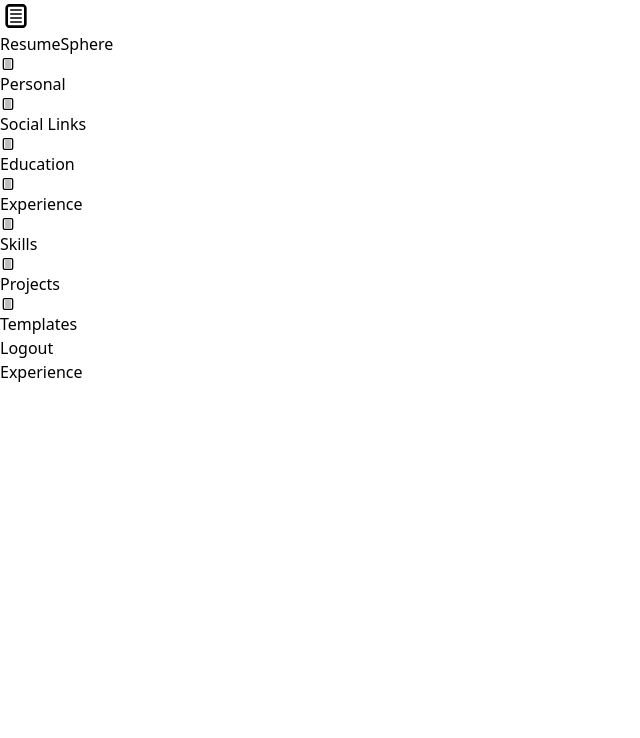
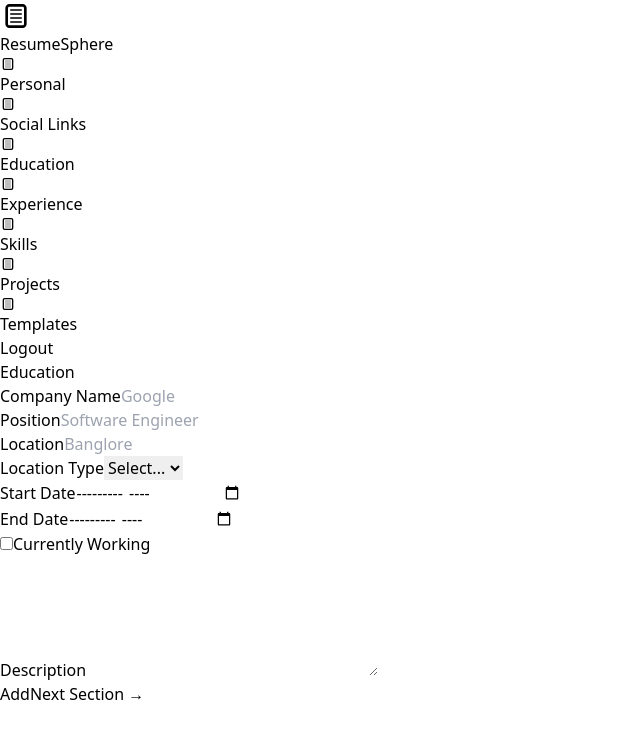
Before and after one commit to codewithbharat/ResumeSphere, a React (Vite) app in the folder client/: page /dashboard/experience in a window 1280 px wide. Shown: the top 738 px of the page, without its empty margins (0-640 px from the left). Built offline with nearby package versions, Linux system fonts and the light colour scheme.

Commit message:
ecperienceForm done

```diff
--- a/client/src/pages/MoreInfo/Education.jsx
+++ b/client/src/pages/MoreInfo/Education.jsx
@@ -123,6 +123,7 @@
                                 <input type="text" name="instName" id="instName" value={institute.instName}
                                     className='border-2 border-indigo-300 rounded-md p-2 my-2 text-xl'
                                     onChange={handleChange}
+                                    placeholder='harvard university'
                                     required
                                 />
                             </div>
@@ -131,6 +132,7 @@
                                 <input type="text" name="degree" id="degree" value={institute.degree}
                                     className='border-2 border-indigo-300 rounded-md p-2 my-2 text-xl'
                                     onChange={handleChange}
+                                    placeholder='B.Tech'
                                     required
                                 />
 
@@ -143,6 +145,7 @@
                                 <input type="text" name="course" id="course" value={institute.course}
                                     className='border-2 border-indigo-300 rounded-md p-2 my-2 text-xl'
                                     onChange={handleChange}
+                                    placeholder='Computer Science'
                                     required
                                 />
                             </div>
@@ -151,6 +154,7 @@
                                 <input type="text" name="grade" id="grade" value={institute.grade}
                                     className='border-2 border-indigo-300 rounded-md p-2 my-2 text-xl'
                                     onChange={handleChange}
+                                    placeholder='9.5'
                                     required
                                 />
                             </div>
--- a/client/src/pages/MoreInfo/Experience.jsx
+++ b/client/src/pages/MoreInfo/Experience.jsx
@@ -1,10 +1,154 @@
-import React from 'react'
+import React, { useState } from 'react'
 import DasboardLayout from '../../components/DashboardLayout'
 
+
 const Experience = () => {
+
+    const [experienceData, setExperienceData] = useState([]);
+    const [experience, setExperience] = useState({
+        companyName: '',
+        position: '',
+        location: '',
+        locationType: '',
+        startDate: '',
+        endDate: '',
+        description: '',
+        currentlyWorking: false,
+    });
+
+    const handleChange = (e) => {
+        setExperience({ ...experience, [e.target.name]: e.target.value });
+    }
+
+    const handleSubmit = (e) => {
+        e.preventDefault();
+        console.log(experience);
+    }
+
     return (
         <DasboardLayout>
-            Experience
+            <div className="flex flex-col px-2 md:px-4 lg:px-12">
+                <h1 className='text-4xl'>Education</h1>
+                <div className="flex flex-col-reverse md:flex-col">
+                    <form
+                        onSubmit={handleSubmit}
+                        className='bg-white p-2 md:p-4 rounded-md shadow-md my-4 '
+                    >
+                        <div className="flex flex-col md:flex-row">
+                            <div className='flex flex-col basis-1/2 m-2'>
+                                <label htmlFor="companyName" className='text-2xl font-semibold' >Company Name</label>
+                                <input type="text" name="companyName" id="companyName" value={experience.companyName}
+                                    className='border-2 border-indigo-300 rounded-md p-2 my-2 text-xl'
+                                    placeholder='Google' onChange={handleChange}
+                                    required
+                                />
+                            </div>
+                            <div className='flex flex-col basis-1/2 m-2'>
+                                <label htmlFor="position" className='text-2xl font-semibold' >Position</label>
+                                <input type="text" name="position" id="position" value={experience.position}
+                                    className='border-2 border-indigo-300 rounded-md p-2 my-2 text-xl'
+                                    placeholder='Software Engineer' onChange={handleChange}
+                                    required
+                                />
+
+                            </div>
+                        </div>
+
+                        <div className="flex flex-col md:flex-row">
+                            <div className='flex flex-col basis-1/2 m-2'>
+                                <label htmlFor="location" className='text-2xl font-semibold' >Location</label>
+                                <input type="text" name="location" id="location" value={experience.location}
+                                    className='border-2 border-indigo-300 rounded-md p-2 my-2 text-xl'
+                                    placeholder='Banglore' onChange={handleChange}
+                                    required
+                                />
+                            </div>
+                            <div className='flex flex-col basis-1/2 m-2'>
+                                <label htmlFor="locationType" className='text-2xl font-semibold'>Location Type</label>
+                                <select
+                                    name="locationType"
+                                    id="locationType"
+                                    value={experience.locationType}
+                                    onChange={handleChange}
+                                    className='border-2 border-indigo-300 rounded-md p-2 my-2 text-xl'
+                                >
+                                    <option value="" disabled>Select...</option>
+                                    <option value="on-site">On-site</option>
+                                    <option value="hybrid">Hybrid</option>
+                                    <option value="remote">Remote</option>
+                                </select>
+                            </div>
+                        </div>
+
+                        <div className="flex flex-col md:flex-row">
+                            <div className='flex flex-col basis-1/2 m-2'>
+                                <label htmlFor="startDate" className='text-2xl font-semibold' >Start Date</label>
+                                <input type="month" name="startDate" id="startDate" value={experience.startDate}
+                                    className='border-2 border-indigo-300 rounded-md p-2 my-2 text-xl'
+                                    onChange={handleChange}
+                                    required
+                                />
+                            </div>
+                            <div className='flex flex-col basis-1/2 m-2'>
+                                <label htmlFor="endDate" className='text-2xl font-semibold' >End Date</label>
+                                <input type="month" name="endDate" id="endDate" value={experience.endDate}
+                                    className='border-2 border-indigo-300 rounded-md p-2 my-2 text-xl'
+                                    onChange={handleChange}
+                                />
+
+                            </div>
+                        </div>
+
+                        <div className='px-2 text-xl font-mono'>
+                            <label>
+
+                                <input
+                                    name="currentlyWorking"
+                                    type="checkbox"
+                                    className='mr-2'
+                                    checked={experience.currentlyWorking}
+                                    onChange={() => setExperience({ ...experience, currentlyWorking: !experience.currentlyWorking })}
+                                />
+                                Currently Working
+                            </label>
+                        </div>
+
+                        <div className='flex flex-col m-2'>
+                            <label htmlFor="description" className='text-2xl font-semibold' >Description</label>
+                            <textarea
+                                name="description"
+                                id="description"
+                                cols="30"
+                                rows="5"
+                                value={experience.description}
+                                onChange={handleChange}
+                                className='border-2 border-indigo-300 rounded-md p-2 my-2 text-xl'
+                            ></textarea>
+
+                        </div>
+
+                        <div className="flex px-4 justify-between">
+                            <input
+                                type='submit'
+                                className='bg-indigo-500 cursor-pointer text-white rounded-md px-4 py-2 my-2 text-xl'
+                                value={'Add'}
+                            />
+
+                            <button
+
+                                className='bg-indigo-500 cursor-pointer text-white rounded-md px-4 py-2 my-2 text-xl'
+
+                            >
+                                Next Section &#8594;
+                            </button>
+                        </div>
+                    </form>
+                </div>
+
+            </div>
+
+
+
         </DasboardLayout>
     )
 }
```
